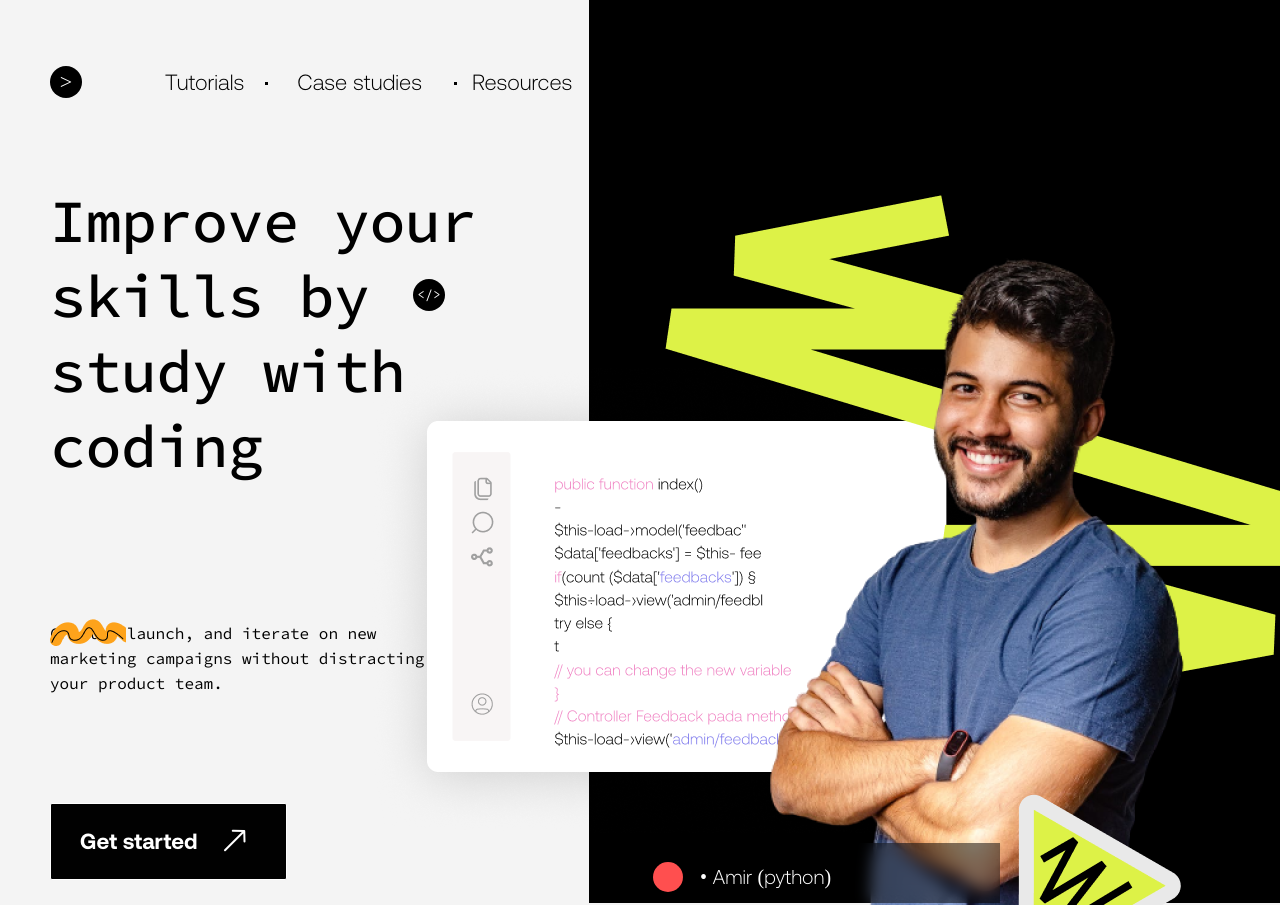
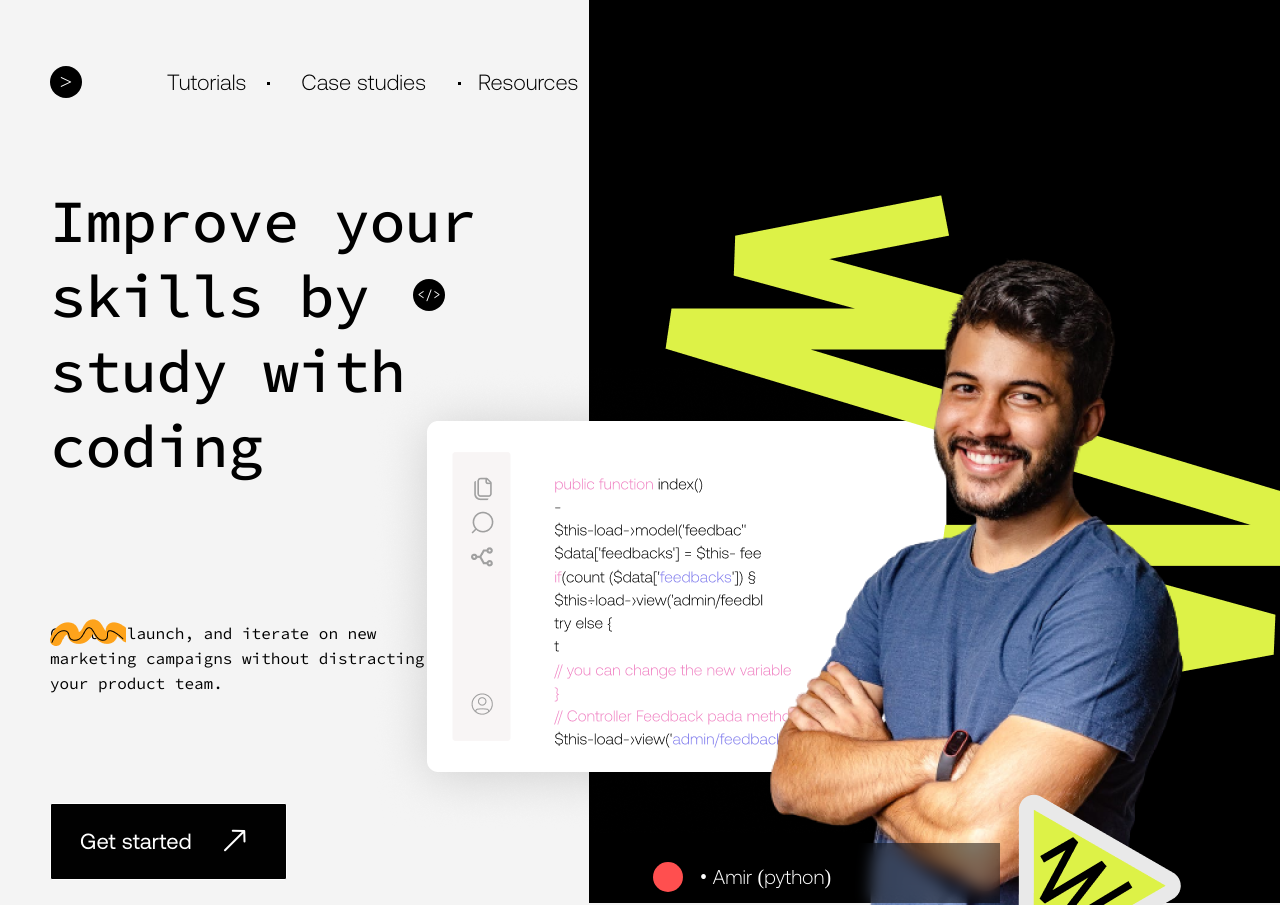
Before and after one commit to zahurnyi/school, a plain HTML site: page index.html in a window 1280 px wide. Drawn offline with Linux system fonts and the light colour scheme.

Commit message:
fixed buttons and marging betweeen nav for pixel

```diff
--- a/scss/blocks/_nav.scss
+++ b/scss/blocks/_nav.scss
@@ -12,7 +12,7 @@
 
   &__item {
     &:not(:last-child) {
-      margin: 0 50px 0 0;
+      margin: 0 52px 0 0;
     }
 
     &:not(:last-child):not(:first-child)::before {
--- a/scss/variables/_buttons.scss
+++ b/scss/variables/_buttons.scss
@@ -4,7 +4,7 @@
     display: inline-block;
     font-family: Aeonik;
     font-size: 22px;
-    font-weight: 700;
+    font-weight: 500;
     font-style: normal;
     padding: 15px 29px;
     border-radius: 2px;
@@ -13,7 +13,7 @@
     position: relative;
     display: flex;
     align-items: center;
-    gap: 15px;
+    gap: 20px;
     transition: all 0.3s ease;
     border: 1px solid #fff;
 
--- a/scss/variables/_fonts.scss
+++ b/scss/variables/_fonts.scss
@@ -1,7 +1,7 @@
 @font-face {
   font-family: "Aeonik";
   src: url("/school/fonts/AeonikTRIAL-Light.woff") format("woff");
-  font-weight: 200;
+  font-weight: 300;
 	font-size: normal;
 }
 @font-face {
```
Also changed, not shown: scss/main.css.
